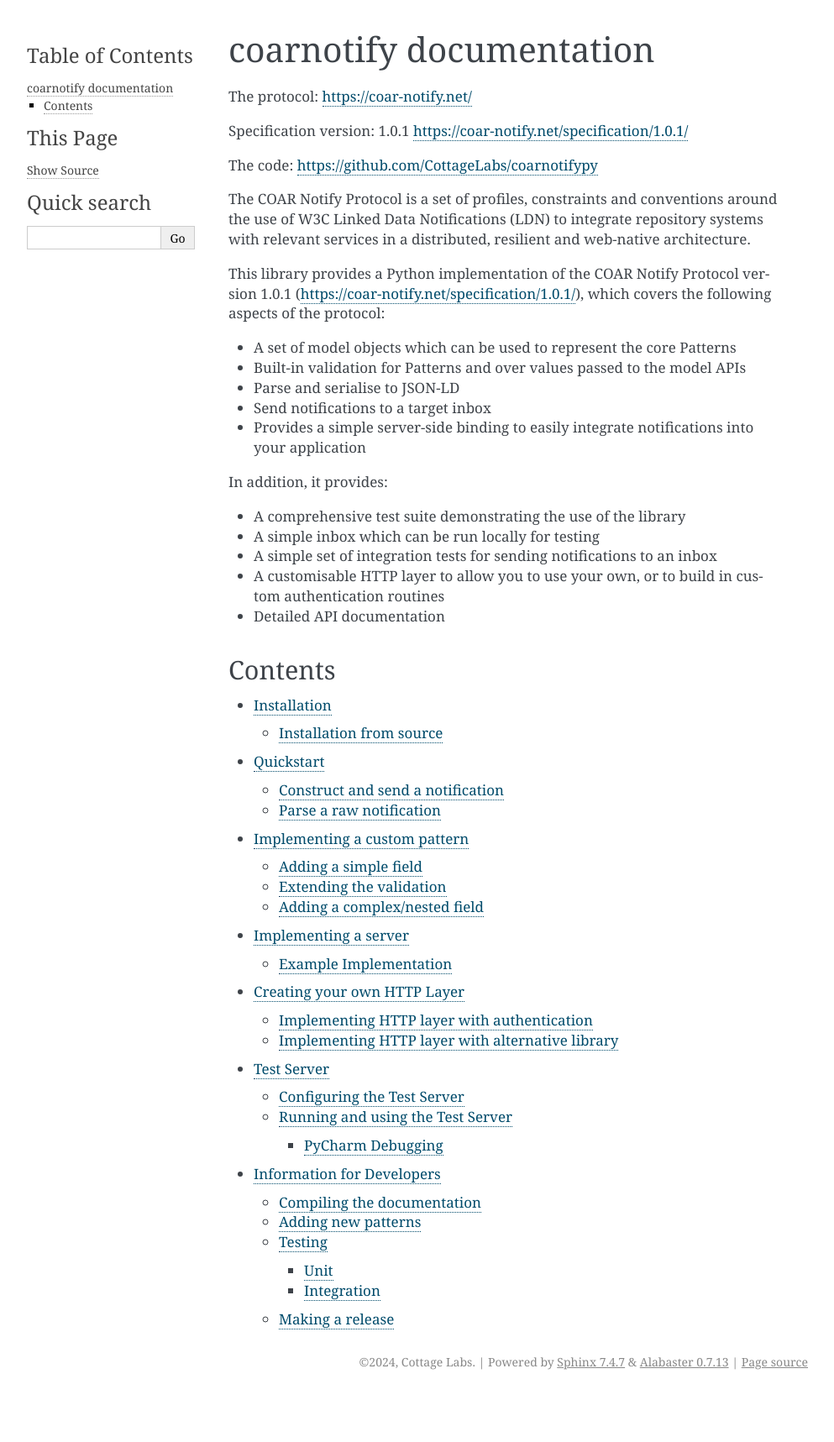
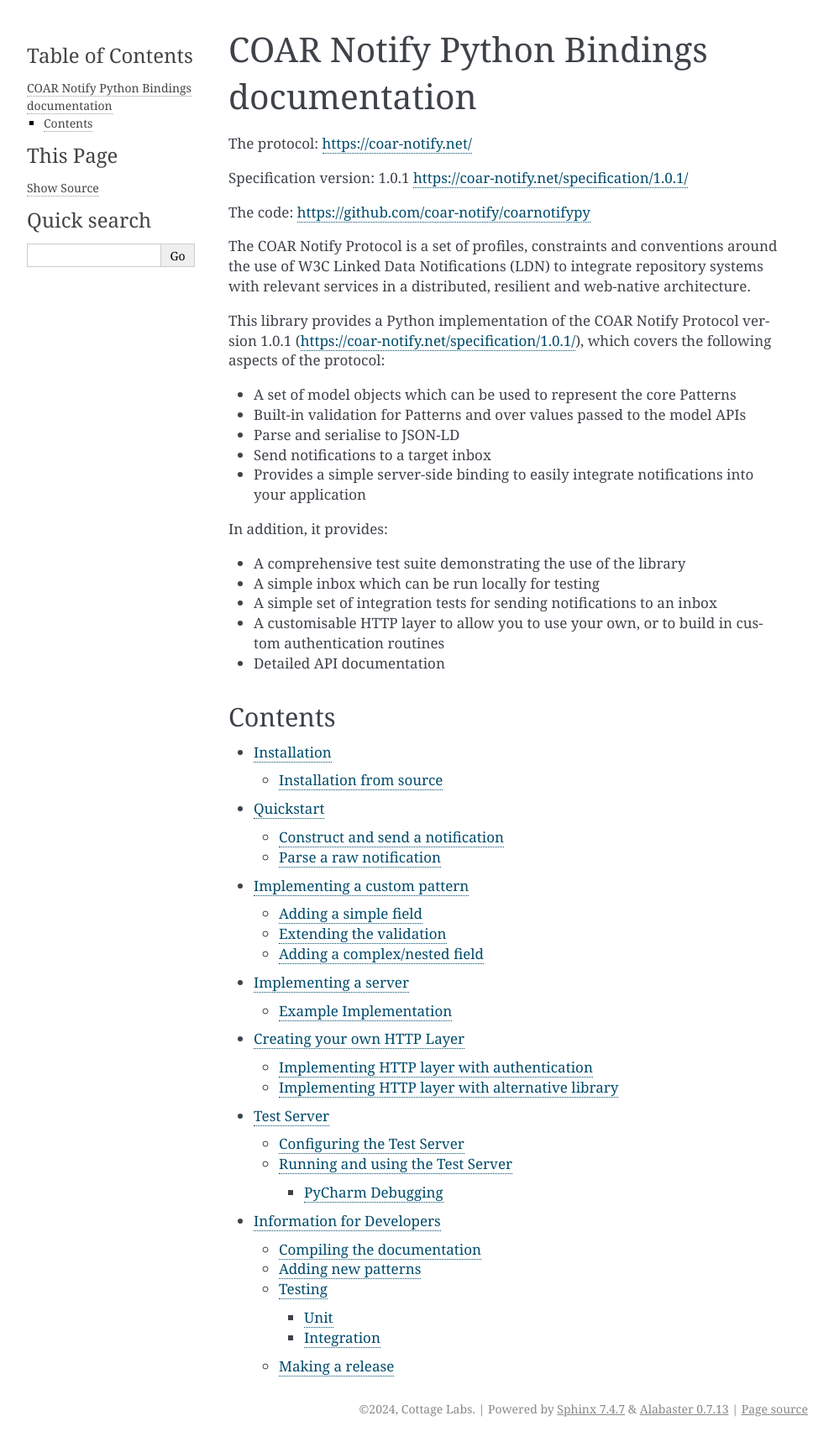
Before and after one commit to coar-notify/coarnotifypy, a Sphinx documentation site: the page built from docs/source/index.rst, in a window 1280 px wide. Shown: the whole page at 84% size, without its empty margins (148-1141 px from the left). Built offline with Sphinx 7.4.7, drawn with Linux system fonts in a browser that asks for light colours; before the commit the page ends 1661 px from its top, so only the background shows below that.

Commit message:
rename all links to coar-notify from CottageLabs

```diff
--- a/docs/source/index.rst
+++ b/docs/source/index.rst
@@ -1,11 +1,11 @@
-coarnotify documentation
-========================
+COAR Notify Python Bindings documentation
+=========================================
 
 The protocol: https://coar-notify.net/
 
 Specification version: 1.0.1 https://coar-notify.net/specification/1.0.1/
 
-The code: https://github.com/CottageLabs/coarnotifypy
+The code: https://github.com/coar-notify/coarnotifypy
 
 The COAR Notify Protocol is a set of profiles, constraints and conventions around the use of W3C Linked Data Notifications (LDN) to integrate repository systems with relevant services in a distributed, resilient and web-native architecture.
 
--- a/docs/source/install.rst
+++ b/docs/source/install.rst
@@ -14,7 +14,7 @@ Checkout the library from github:
 
 .. code-block:: console
 
-    git clone https://github.com/CottageLabs/coarnotifypy.git
+    git clone https://github.com/coar-notify/coarnotifypy.git
     cd coarnotifypy
     pip install .
 
```
Also changed, not shown: README.md (+1 -1 lines).
